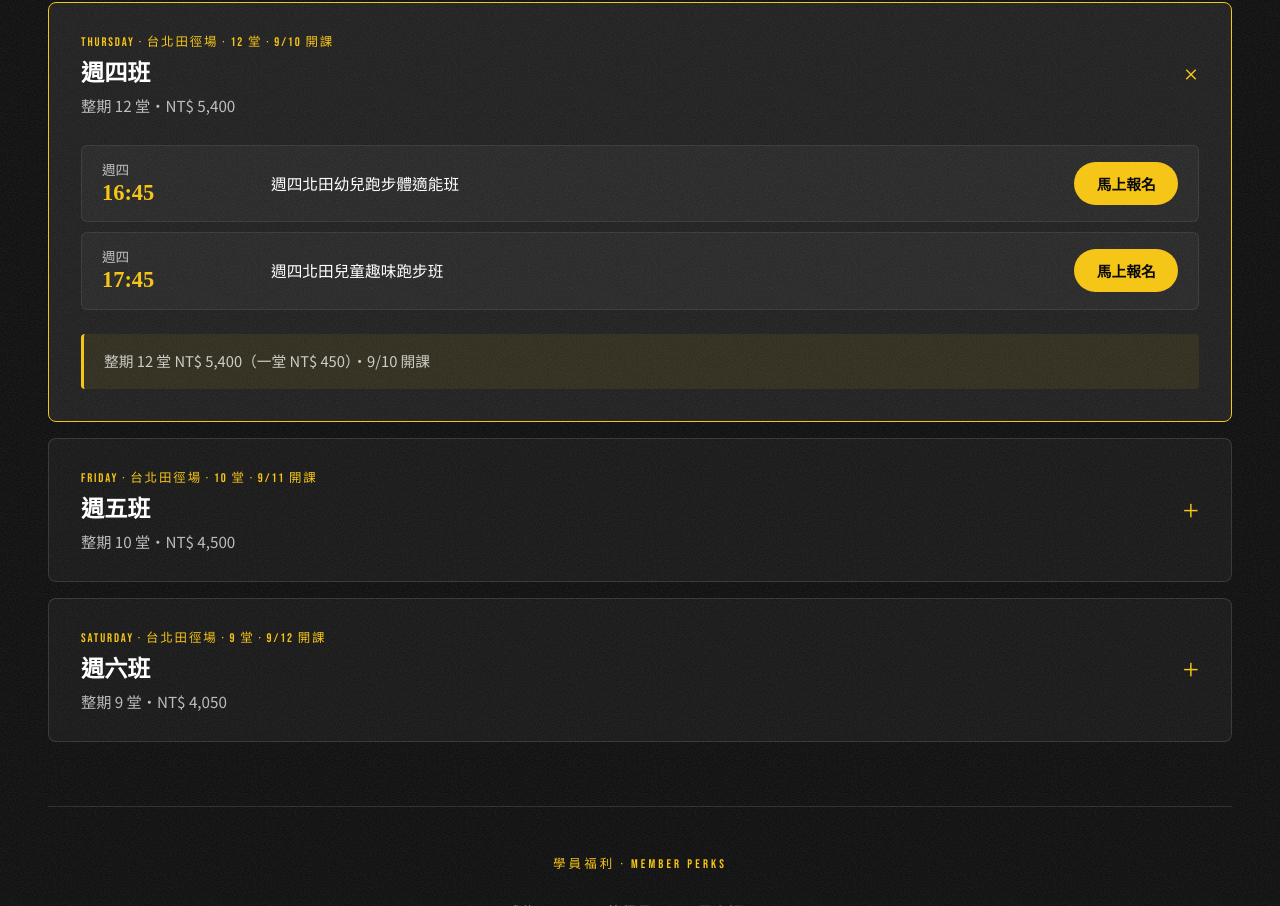
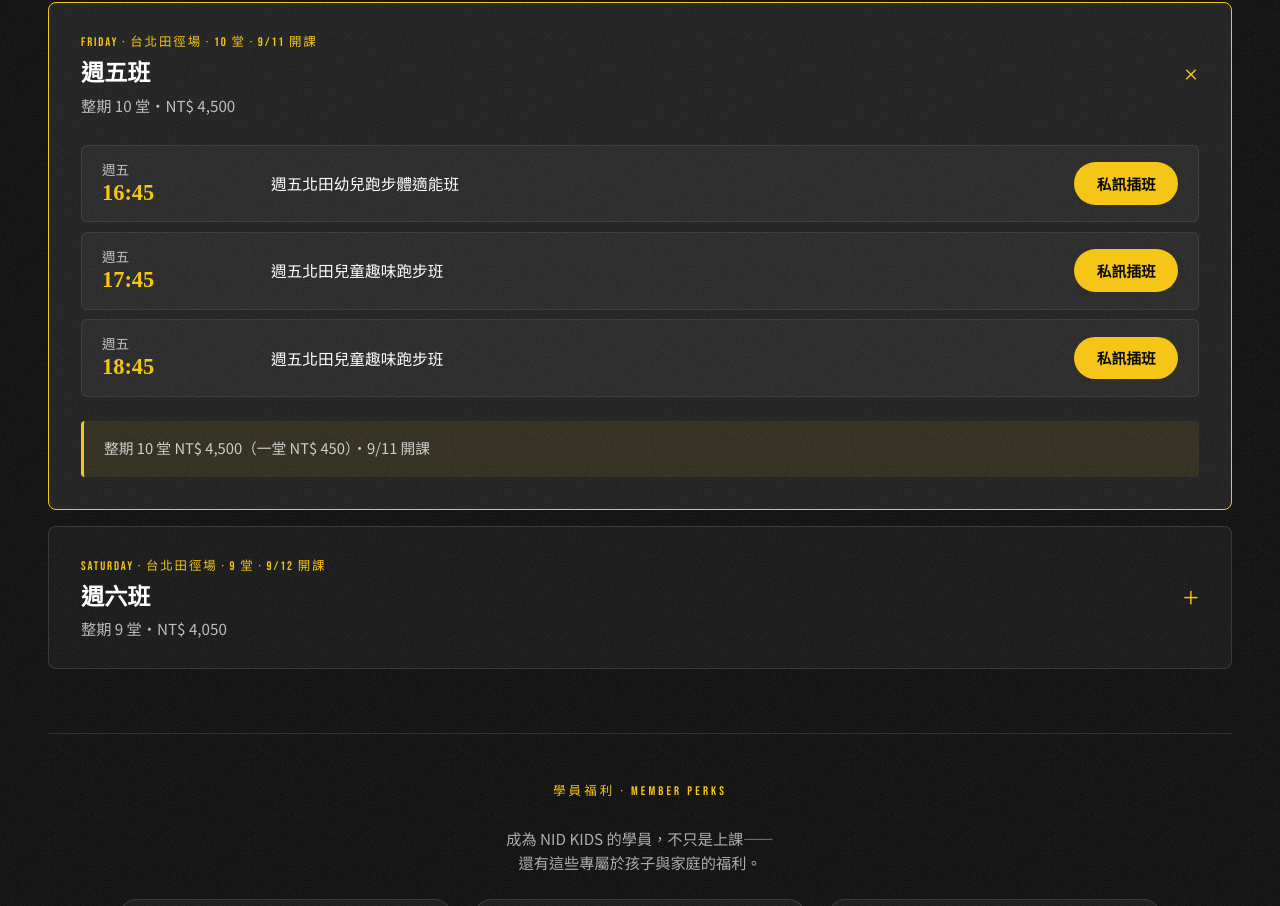
Before and after one commit to nidforkids/nidforkids, a plain HTML site: page index.html in a window 1280 px wide. Shown: the part 5203-6109 px from the top of the page. Drawn offline with Linux system fonts and the light colour scheme.

Commit message:
Add files via upload

```diff
--- a/index.html
+++ b/index.html
@@ -238,46 +238,9 @@
       <!-- 班次卡片：按星期分（預設展開第一張） -->
       <div class="course-tabs" id="course-tabs">
 
-        <!-- 卡片 1: 週四 -->
-        <div class="course-tab is-open" data-course="thu">
+        <!-- 卡片 2: 週五 -->
+        <div class="course-tab is-open" data-course="fri">
           <button class="course-tab-head" type="button" aria-expanded="true">
-            <div class="course-tab-info">
-              <span class="course-tab-tag">Thursday · 台北田徑場 · 12 堂 · 9/10 開課</span>
-              <h3 class="course-tab-name">週四班</h3>
-              <p class="course-tab-desc">整期 12 堂・NT$ 5,400</p>
-            </div>
-            <span class="course-tab-icon" aria-hidden="true">+</span>
-          </button>
-          <div class="course-tab-body">
-            <ul class="schedule-rows">
-              <li class="schedule-row">
-                <div class="sr-time">
-                  <span class="sr-day">週四</span>
-                  <span class="sr-hour">16:45</span>
-                </div>
-                <div class="sr-loc">週四北田幼兒跑步體適能班</div>
-                <div class="sr-meta"><span class="sr-spots"></span></div>
-                <a class="sr-cta enroll-cta" href="https://www.surveycake.com/s/YXOoV" target="_blank" rel="noopener">馬上報名</a>
-              </li>
-              <li class="schedule-row">
-                <div class="sr-time">
-                  <span class="sr-day">週四</span>
-                  <span class="sr-hour">17:45</span>
-                </div>
-                <div class="sr-loc">週四北田兒童趣味跑步班</div>
-                <div class="sr-meta"><span class="sr-spots"></span></div>
-                <a class="sr-cta enroll-cta" href="https://www.surveycake.com/s/YXOoV" target="_blank" rel="noopener">馬上報名</a>
-              </li>
-            </ul>
-            <div class="course-tab-price">
-              <span class="price-line">整期 12 堂 NT$ 5,400（一堂 NT$ 450）・9/10 開課</span>
-            </div>
-          </div>
-        </div>
-
-        <!-- 卡片 2: 週五 -->
-        <div class="course-tab" data-course="fri">
-          <button class="course-tab-head" type="button" aria-expanded="false">
             <div class="course-tab-info">
               <span class="course-tab-tag">Friday · 台北田徑場 · 10 堂 · 9/11 開課</span>
               <h3 class="course-tab-name">週五班</h3>
@@ -294,7 +257,7 @@
                 </div>
                 <div class="sr-loc">週五北田幼兒跑步體適能班</div>
                 <div class="sr-meta"><span class="sr-spots"></span></div>
-                <a class="sr-cta enroll-cta" href="https://www.surveycake.com/s/YXOoV" target="_blank" rel="noopener">馬上報名</a>
+                <a class="sr-cta enroll-cta" href="https://lin.ee/PbnzLWp" target="_blank" rel="noopener">私訊插班</a>
               </li>
               <li class="schedule-row">
                 <div class="sr-time">
@@ -303,7 +266,7 @@
                 </div>
                 <div class="sr-loc">週五北田兒童趣味跑步班</div>
                 <div class="sr-meta"><span class="sr-spots"></span></div>
-                <a class="sr-cta enroll-cta" href="https://www.surveycake.com/s/YXOoV" target="_blank" rel="noopener">馬上報名</a>
+                <a class="sr-cta enroll-cta" href="https://lin.ee/PbnzLWp" target="_blank" rel="noopener">私訊插班</a>
               </li>
               <li class="schedule-row">
                 <div class="sr-time">
@@ -312,7 +275,7 @@
                 </div>
                 <div class="sr-loc">週五北田兒童趣味跑步班</div>
                 <div class="sr-meta"><span class="sr-spots"></span></div>
-                <a class="sr-cta enroll-cta" href="https://www.surveycake.com/s/YXOoV" target="_blank" rel="noopener">馬上報名</a>
+                <a class="sr-cta enroll-cta" href="https://lin.ee/PbnzLWp" target="_blank" rel="noopener">私訊插班</a>
               </li>
             </ul>
             <div class="course-tab-price">
@@ -340,7 +303,7 @@
                 </div>
                 <div class="sr-loc">週六北田兒童跑步訓練班</div>
                 <div class="sr-meta"><span class="sr-spots"></span></div>
-                <a class="sr-cta enroll-cta" href="https://www.surveycake.com/s/YXOoV" target="_blank" rel="noopener">馬上報名</a>
+                <a class="sr-cta enroll-cta" href="https://lin.ee/PbnzLWp" target="_blank" rel="noopener">私訊插班</a>
               </li>
               <li class="schedule-row">
                 <div class="sr-time">
@@ -349,7 +312,7 @@
                 </div>
                 <div class="sr-loc">週六北田幼兒跑步體適能班</div>
                 <div class="sr-meta"><span class="sr-spots"></span></div>
-                <a class="sr-cta enroll-cta" href="https://www.surveycake.com/s/YXOoV" target="_blank" rel="noopener">馬上報名</a>
+                <a class="sr-cta enroll-cta" href="https://lin.ee/PbnzLWp" target="_blank" rel="noopener">私訊插班</a>
               </li>
               <li class="schedule-row">
                 <div class="sr-time">
@@ -358,7 +321,7 @@
                 </div>
                 <div class="sr-loc">週六北田兒童趣味跑步班</div>
                 <div class="sr-meta"><span class="sr-spots"></span></div>
-                <a class="sr-cta enroll-cta" href="https://www.surveycake.com/s/YXOoV" target="_blank" rel="noopener">馬上報名</a>
+                <a class="sr-cta enroll-cta" href="https://lin.ee/PbnzLWp" target="_blank" rel="noopener">私訊插班</a>
               </li>
             </ul>
             <div class="course-tab-price">
--- a/script.js
+++ b/script.js
@@ -3,15 +3,16 @@
    ============================ */
 
 /* ---------- 報名方式設定 ----------
-   報名改用 SurveyCake 外部表單；班次為靜態內容，不再連 Google Sheets。 */
+   本期已開課，報名改為私訊 LINE 官方帳號插班；不再使用 SurveyCake 表單。 */
 const LINE_URL = "https://lin.ee/PbnzLWp";
-const ENROLL_SURVEY_URL = "https://www.surveycake.com/s/YXOoV";
 
-// 所有 class="enroll-cta" 的按鈕統一導向 SurveyCake 報名表單
+// 所有 class="enroll-cta" 的按鈕統一導向 LINE 官方帳號（私訊插班）
 function applyEnrollCTA() {
   document.querySelectorAll(".enroll-cta").forEach(el => {
-    el.textContent = "馬上報名";
-    el.setAttribute("href", ENROLL_SURVEY_URL);
+    el.textContent = "私訊插班";
+    el.setAttribute("href", LINE_URL);
+    el.setAttribute("target", "_blank");
+    el.setAttribute("rel", "noopener");
   });
 }
 
```
Also changed, not shown: courses/kids-fitness.html (+4 -12 lines), courses/kids-running-fun.html (+4 -12 lines), courses/kids-running-train.html (+2 -2 lines), enroll.html (+3 -4 lines), trial.html (+1 -1 lines).
